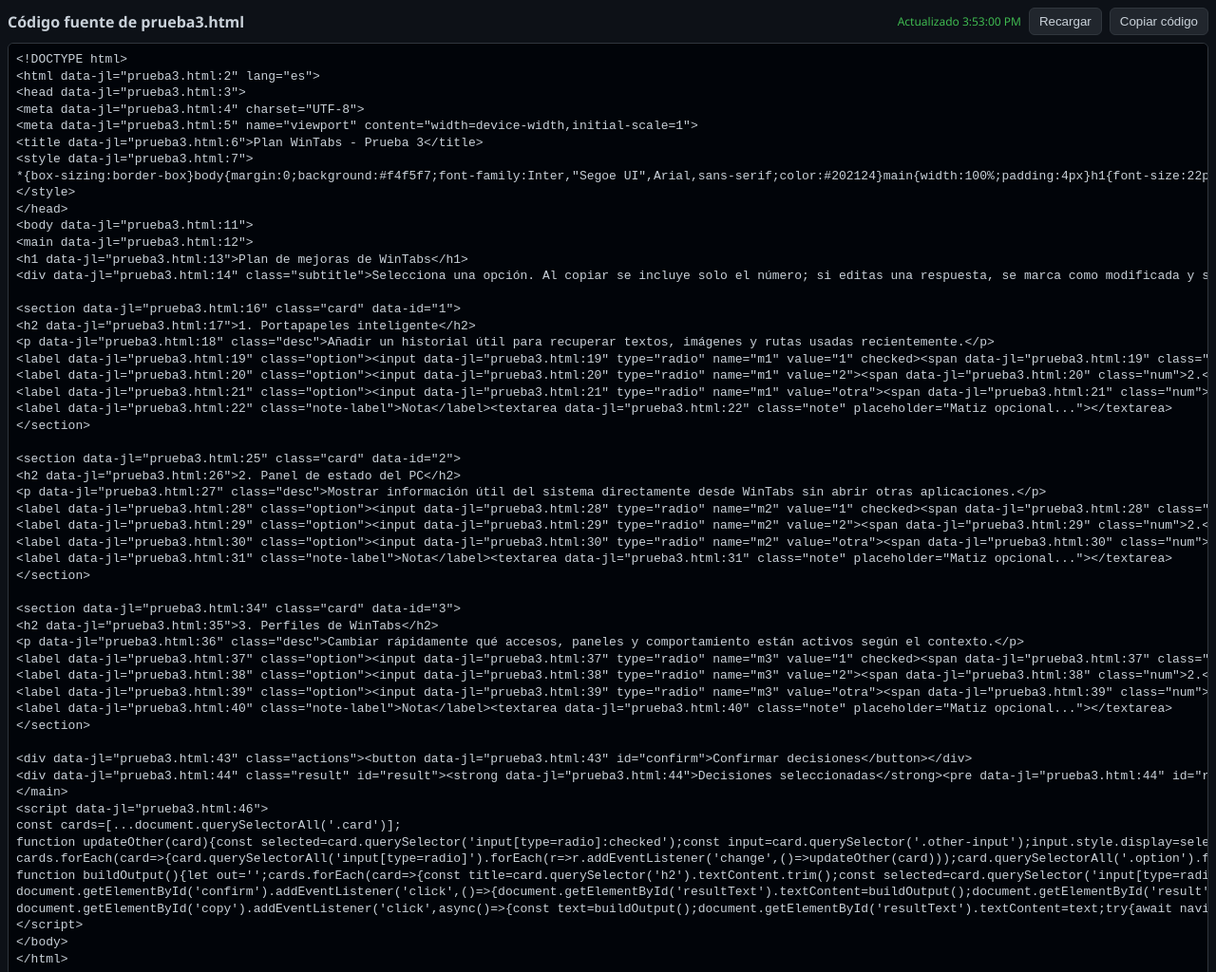
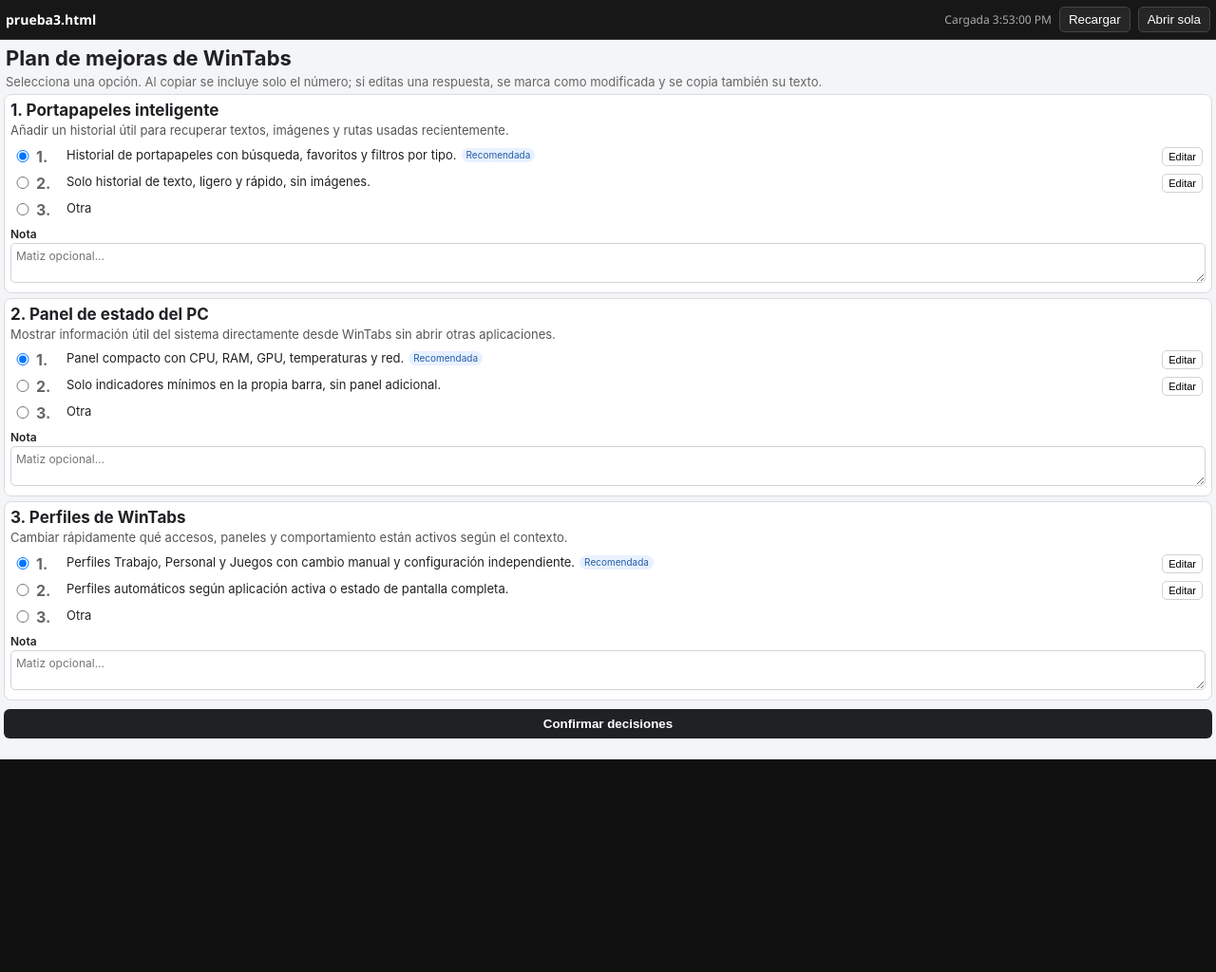
Before and after one commit to ddadda69/GPT_DUDAS, a plain HTML site: page VISUALIZADOR.html in a window 1280 px wide. Shown: the top 1024 px of the page at 95% size. After the commit the page ends 800 px from the top, so only its background shows below. Drawn offline with Linux system fonts and the light colour scheme.

Commit message:
Render prueba3.html inside visualizer

```diff
--- a/VISUALIZADOR.html
+++ b/VISUALIZADOR.html
@@ -3,47 +3,30 @@
 <head>
 <meta charset="UTF-8">
 <meta name="viewport" content="width=device-width, initial-scale=1">
-<title>Visualizador de código - prueba3.html</title>
+<title>Visualizador - prueba3.html</title>
 <style>
-*{box-sizing:border-box}html,body{margin:0;padding:0;background:#0d1117;color:#c9d1d9;font-family:Consolas,"Courier New",monospace}body{padding:8px}.top{display:flex;gap:8px;align-items:center;margin-bottom:8px;flex-wrap:wrap}.title{font-family:"Segoe UI",Arial,sans-serif;font-weight:700;font-size:16px;margin-right:auto}.btn{border:1px solid #30363d;background:#21262d;color:#c9d1d9;border-radius:6px;padding:6px 10px;cursor:pointer}.btn:hover{background:#30363d}.status{font-family:"Segoe UI",Arial,sans-serif;font-size:12px;color:#8b949e}.code-wrap{border:1px solid #30363d;border-radius:6px;overflow:auto;background:#010409;min-height:calc(100vh - 55px)}pre{margin:0;padding:8px;white-space:pre;tab-size:4;font-size:13px;line-height:1.35}code{font-family:inherit}.error{color:#ff7b72}.ok{color:#3fb950}
+*{box-sizing:border-box}html,body{margin:0;width:100%;height:100%;font-family:"Segoe UI",Arial,sans-serif;background:#111;color:#fff}.top{height:42px;display:flex;align-items:center;gap:8px;padding:4px 6px;background:#171717;border-bottom:1px solid #333}.title{font-weight:700;font-size:14px;margin-right:auto}.status{font-size:12px;color:#aaa}.btn{border:1px solid #444;background:#262626;color:#fff;border-radius:5px;padding:5px 9px;cursor:pointer}.btn:hover{background:#333}.viewer{width:100%;height:calc(100vh - 42px);border:0;background:#fff;display:block}
 </style>
 </head>
 <body>
 <div class="top">
-  <div class="title">Código fuente de prueba3.html</div>
+  <div class="title">prueba3.html</div>
   <span id="status" class="status">Cargando…</span>
   <button class="btn" id="reload">Recargar</button>
-  <button class="btn" id="copy">Copiar código</button>
+  <button class="btn" id="open">Abrir sola</button>
 </div>
-<div class="code-wrap"><pre><code id="code">Cargando código…</code></pre></div>
+<iframe id="viewer" class="viewer" title="prueba3.html"></iframe>
 <script>
-const RAW_URL='https://raw.githubusercontent.com/ddadda69/GPT_DUDAS/main/prueba3.html';
-const code=document.getElementById('code');
+const TARGET='https://ddadda69.github.io/GPT_DUDAS/prueba3.html';
+const frame=document.getElementById('viewer');
 const status=document.getElementById('status');
-let current='';
-async function load(){
-  status.textContent='Cargando…'; status.className='status';
-  try{
-    const sep=RAW_URL.includes('?')?'&':'?';
-    const r=await fetch(RAW_URL+sep+'t='+Date.now(),{cache:'no-store'});
-    if(!r.ok) throw new Error('HTTP '+r.status);
-    current=await r.text();
-    code.textContent=current;
-    status.textContent='Actualizado '+new Date().toLocaleTimeString();
-    status.className='status ok';
-  }catch(e){
-    code.textContent='No se pudo cargar prueba3.html\n\n'+e;
-    status.textContent='Error al cargar';
-    status.className='status error';
-  }
+function load(){
+  status.textContent='Cargando…';
+  frame.src=TARGET+'?t='+Date.now();
 }
+frame.addEventListener('load',()=>{status.textContent='Cargada '+new Date().toLocaleTimeString();});
 document.getElementById('reload').addEventListener('click',load);
-document.getElementById('copy').addEventListener('click',async()=>{
-  if(!current)return;
-  await navigator.clipboard.writeText(current);
-  const b=document.getElementById('copy'); const old=b.textContent;
-  b.textContent='Copiado ✓'; setTimeout(()=>b.textContent=old,1000);
-});
+document.getElementById('open').addEventListener('click',()=>window.open(TARGET,'_blank'));
 load();
 </script>
 </body>
```
